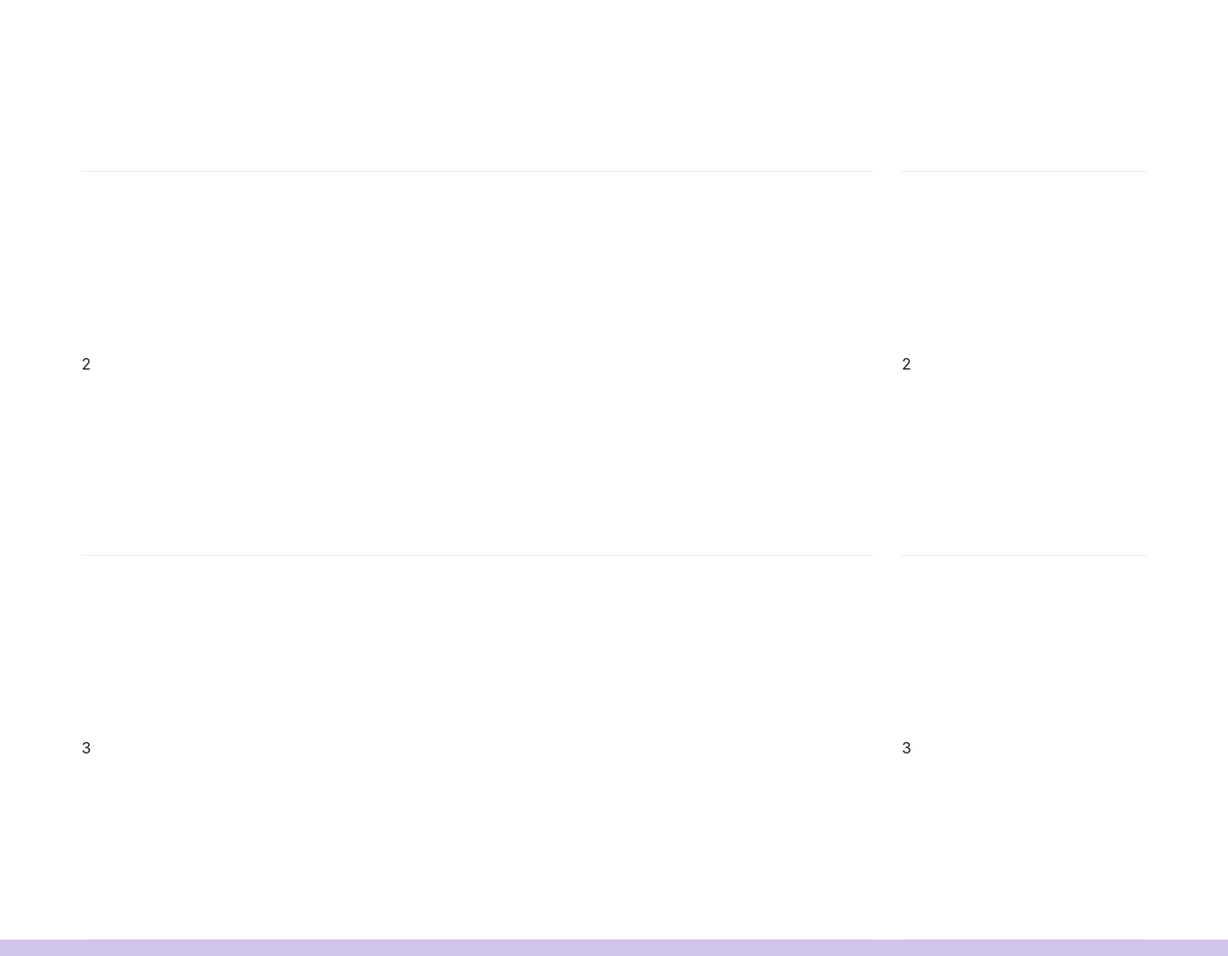
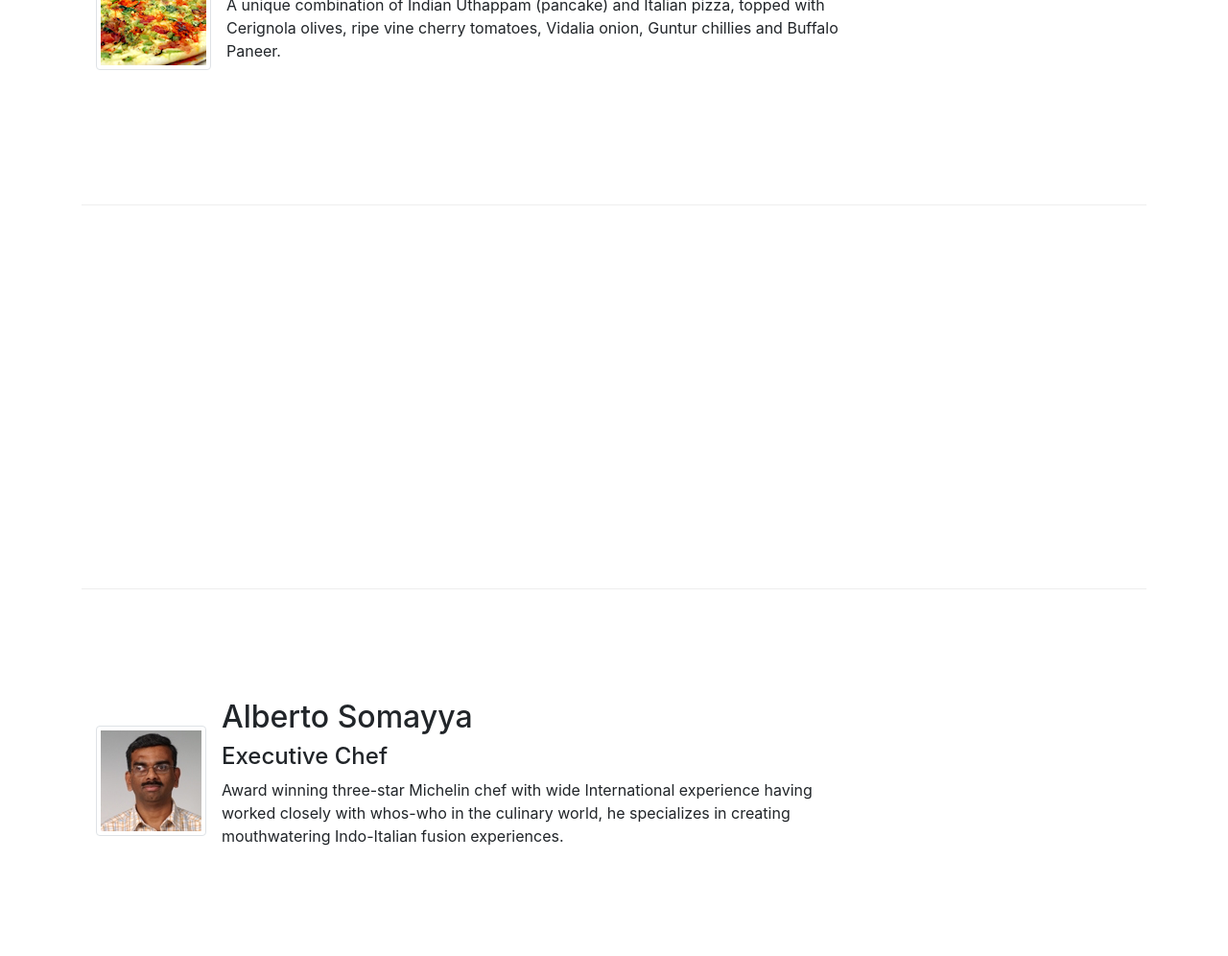
Before and after one commit to Tonyk12123/conFusion, a website: page index.html in a window 1280 px wide. Shown: the part 499-1495 px from the top of the page at 96% size. Drawn offline with nearby package versions, Linux system fonts and the light colour scheme.

Commit message:
Images and Media

```diff
--- a/index.html
+++ b/index.html
@@ -9,7 +9,6 @@
     <link rel="stylesheet" href="node_modules/bootstrap/dist/css/bootstrap.min.css">
     <link rel="stylesheet" href="node_modules/font-awesome/css/font-awesome.min.css">
     <link rel="stylesheet" href="node_modules/bootstrap-social/bootstrap-social.css">
-
     <link href="css/styles.css" rel="stylesheet">
     <title>Document</title>
 </head>
@@ -17,7 +16,7 @@
 <body>
     <nav class="navbar navbar-dark navbar-expand-sm fixed-top">
         <div class="container">
-            <a class="navbar-brand" href="#">Ristorante Con Fusion</a>
+            <a class="navbar-brand mr-auto" href="#"><img src="img/logo.png" height="30" width="41"></a>
             <div class="collapse navbar-collapse" id="Navbar">
                 <ul class="navbar-nav mr-auto">
                     <li class="nav-item active"><a class="nav-link" href="#"><span class="fa fa-home fa-lg"></span>
@@ -42,12 +41,56 @@
         <div class="container">
             <div class="row row-header">
                 <div class="col-12 col-sm-6"> 1 </div>
-                <div class="col-12 col-sm"> 2 </div>
+                <div class="col-12 col-sm align-self-center">
+                    <img src="img/logo.png" class="img-fluid">
+                </div>
+
             </div>
         </div>
     </header>
     <section>
         <div class="container">
+            <div class="row row-content align-items-center">
+                <div class="col-12 col-sm-4 order-sm-last col-md-3"></div>
+                <div class="col col-sm order-sm-first col-md">
+                    <div class="media">
+                        <img class="d-flex mr-3 img-thumbnail align-self-center" src="img/uthappizza.png"
+                            alt="Uthappizza">
+                        <div class="media-body">
+                            <h2 class="mt-0">Uthappizza</h2>
+                            <p class="d-none d-sm-block">A unique combination of Indian Uthappam (pancake) and
+                                Italian pizza, topped with Cerignola olives, ripe vine
+                                cherry tomatoes, Vidalia onion, Guntur chillies and
+                                Buffalo Paneer.</p>
+                        </div>
+                    </div>
+                </div>
+            </div>
+            <div class="row row-content align-items-center">
+                <div class="col-12 col-sm-4 order-sm-last col-md-3"></div>
+                <div class="col col-sm order-sm-first col-md"></div>
+            </div>
+            <div class="row row-content align-items-center">
+                <div class="col-12 col-sm-4 order-sm-last col-md-3"></div>
+                <div class="col col-sm order-sm-first col-md">
+                    <div class="media">
+                        <img class="d-flex mr-3 img-thumbnail align-self-center" src="img/alberto.png"
+                            alt="Alberto Somayya">
+                        <div class="media-body">
+                            <h2 class="mt-0">Alberto Somayya</h2>
+                            <h4>Executive Chef</h4>
+                            <p class="d-none d-sm-block">Award winning three-star Michelin chef with wide
+                                International experience having worked closely with
+                                whos-who in the culinary world, he specializes in
+                                creating mouthwatering Indo-Italian fusion experiences.
+                            </p>
+                        </div>
+                    </div>
+                </div>
+            </div>
+        </div>
+
+        <!-- <div class="container">
             <div>
                 <ol class="col-12 breadcrumb">
                     <li class="breadcrumb-item"><a href="./index.html">Home</a></li>
@@ -66,7 +109,7 @@
                     <div class="row row-content align-items-center"> 3 </div>
                 </div>
             </div>
-        </div>
+        </div> -->
     </section>
     <footer class="footer">
         <div class="container">
```
Also changed, not shown: aboutus.html (+8 -5 lines), contactus.html (+4 -2 lines), img/alberto.png (added), img/buffet.png (added), img/logo.png (added), img/uthappizza.png (added), 1 other file.
